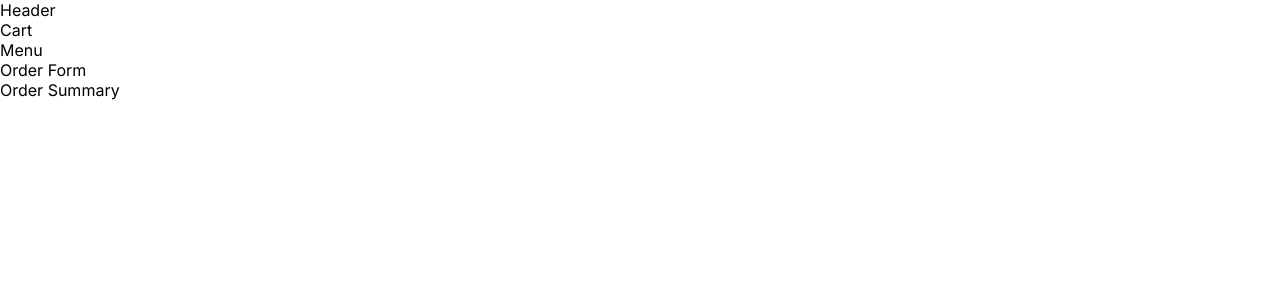
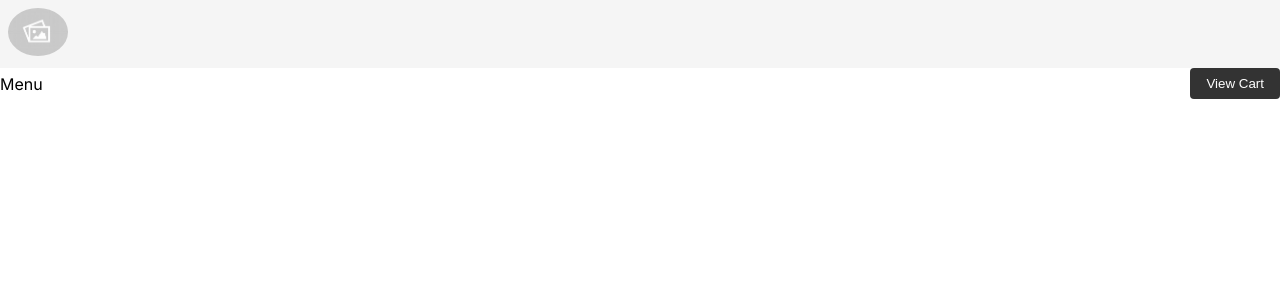
Before and after one commit to JoeHn01/restaurant-app, a Next.js app in the folder frontend/: page /online-ordering in a window 1280 px wide. Shown: the top 300 px of the page. Built offline with nearby package versions, Linux system fonts and the light colour scheme.

Commit message:
Added switching logic for menu/cart (for during order creating)

```diff
--- a/frontend/app/online-ordering/components/header/header.module.css
+++ b/frontend/app/online-ordering/components/header/header.module.css
@@ -0,0 +1,14 @@
+/* styles.module.css */
+.header {
+  display: flex;
+  justify-content: space-between;
+  align-items: center;
+  padding: 0.5rem;
+  background-color: #f5f5f5;
+}
+
+.logoImage {
+  width: 12%;
+  height: auto;
+  border-radius: 100%;
+}
--- a/frontend/app/online-ordering/components/header/header.tsx
+++ b/frontend/app/online-ordering/components/header/header.tsx
@@ -1,12 +1,16 @@
-import React from 'react'
-import styles from "./header.module.css"
+import React from 'react';
+import styles from './header.module.css';
 
 const Header = () => {
+
   return (
-    <div>
-      Header
-    </div>
-  )
-}
+    <header className={styles.header}>
+      <a href="/">
+        <img className={styles.logoImage} src="empty-image.jpg" />
+      </a>
+      {/* other elements */}
+    </header>
+  );
+};
 
-export default Header
+export default Header;
--- /dev/null
+++ b/frontend/app/online-ordering/components/menuCart/menuCart.module.css
@@ -0,0 +1,19 @@
+.menuCartContainer {
+  display: flex;
+  align-items: center;
+}
+
+.toggleButton {
+  margin-left: auto;
+  background-color: #333;
+  color: #fff;
+  padding: 0.5rem 1rem;
+  border: none;
+  border-radius: 4px;
+  cursor: pointer;
+  transition: background-color 0.2s ease;
+}
+
+.toggleButton:hover {
+  background-color: #444;
+}
--- /dev/null
+++ b/frontend/app/online-ordering/components/menuCart/menuCart.tsx
@@ -0,0 +1,33 @@
+"use client"
+
+import React, { useState, createContext } from 'react'
+import styles from "./menuCart.module.css"
+import Menu from '../menu/menu';
+import Cart from '../cart/cart';
+
+const MenuCartContext = createContext<{
+    isMenuActive: boolean;
+    setIsMenuActive: (newValue: boolean) => void;
+  }>({
+    isMenuActive: false,
+    setIsMenuActive: () => {},
+  });
+
+const MenuCart = () => {
+  const [isMenuActive, setIsMenuActive] = useState(true);
+
+  const handleClick = () => {
+    setIsMenuActive(!isMenuActive);
+  };
+
+  return (
+    <MenuCartContext.Provider value={{ isMenuActive, setIsMenuActive }}>
+      <div className={styles.menuCartContainer}>
+        {isMenuActive ? <Menu /> : <Cart />}
+        <button className={styles.toggleButton} onClick={handleClick}>{!isMenuActive ? 'View Menu' : 'View Cart'}</button>
+      </div>
+    </MenuCartContext.Provider>
+  )
+}
+
+export default MenuCart
--- a/frontend/app/online-ordering/page.tsx
+++ b/frontend/app/online-ordering/page.tsx
@@ -1,7 +1,6 @@
 // import styles from "./page.module.css"
 import Header from "./components/header/header"
-import Cart from "./components/cart/cart"
-import Menu from "./components/menu/menu";
+import MenuCart from "./components/menuCart/menuCart";
 import OrderForm from "./components/orderForm/orderForm";
 import OrderSummary from "./components/orderSummary/orderSummary";
 
@@ -9,10 +8,9 @@ export default function Home() {
     return (
       <div>
         <Header />
-        <Cart />
-        <Menu />
-        <OrderForm />
-        <OrderSummary />
+        <MenuCart />
+        {/* <OrderForm />
+        <OrderSummary /> */}
       </div>
     );
   }
```
